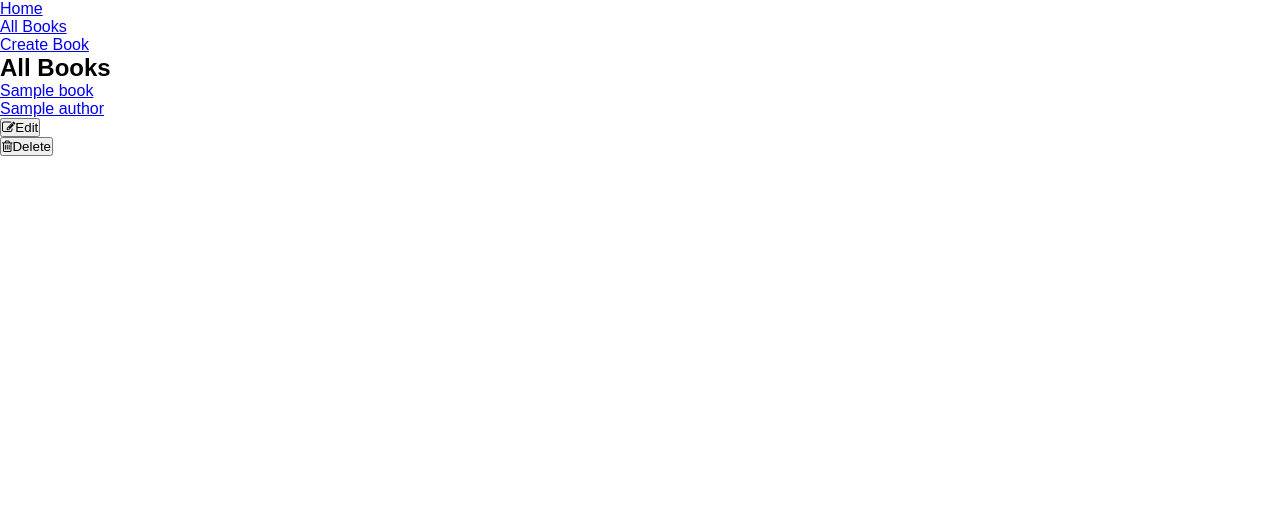
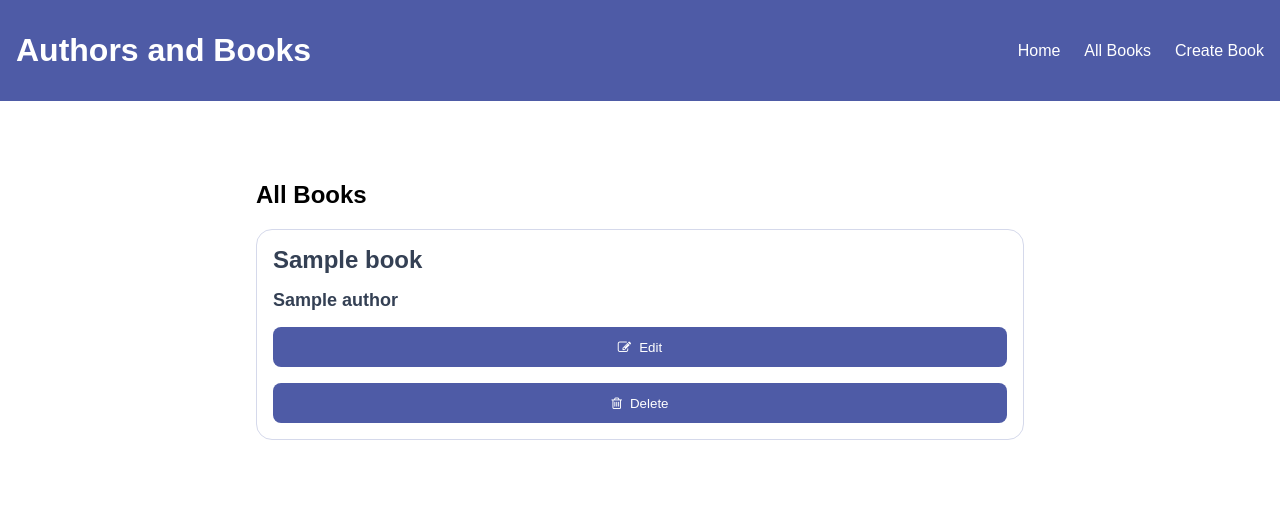
Before and after one commit to kelsiesmurphy/codeclan_homework, a Flask app: page /books in a window 1280 px wide. Shown: the top 519 px of the page. Run offline with Flask 2, Linux system fonts and the light colour scheme; a database or web service that is not in the repository returns one stand-in record (values such as "Sample title"); some libraries are stand-ins or nearby versions.

Commit message:
Adding completed one to many lab

```diff
--- a/week_04/one_to_many_lab/repositories/book_repository.py
+++ b/week_04/one_to_many_lab/repositories/book_repository.py
@@ -36,7 +36,7 @@ def save(book):
 
 def update(book):
     sql = "UPDATE books SET (title, author_id) = (%s, %s) WHERE book_id = %s"
-    values = [book.title, book.author.author_id]
+    values = [book.title, book.author.author_id, book.book_id]
     run_sql(sql, values)
 
 
--- a/week_04/one_to_many_lab/static/style.css
+++ b/week_04/one_to_many_lab/static/style.css
@@ -6,3 +6,108 @@
 body {
     font-family: Arial, Helvetica, sans-serif;
 }
+
+header {
+    background-color: #4E5BA6;
+    padding: 2rem 1rem;
+    display: flex;
+    justify-content: space-between;
+    align-items: center;
+    color: white;
+}
+
+nav>ul {
+    display: flex;
+    gap: 24px;
+    list-style: none;
+}
+
+nav>ul>li>a {
+    color: white;
+    font-weight: 500;
+    text-decoration: none;
+}
+
+nav>ul>li>a:hover {
+    text-decoration: underline;
+}
+
+main {
+    padding: 80px 1rem;
+    max-width: 768px;
+    margin: auto;
+}
+
+h2 {
+    margin-bottom: 20px;
+}
+
+
+input, select, button {
+    border: 1px solid #D5D9EB;
+    padding-inline: 12px;
+    height: 40px;
+    border-radius: 8px;
+}
+
+button {
+    border: none;
+    background-color: #4E5BA6;
+    color: white;
+    font-weight: 500;
+    transition: background-color 0.2s ease-out;
+    cursor: pointer;
+    width: 100%;
+}
+
+div {
+    display: flex;
+    flex-direction: column;
+}
+
+button:hover {
+    background-color: #363F72;
+}
+
+i {
+    margin-right: 8px;
+}
+
+label {
+    font-size: 14px;
+    font-weight: 500;
+    color: #344054;
+    margin-bottom: 4px;
+}
+
+button[type="submit"] {
+    margin-top: 20px;
+}
+
+.book-container {
+    padding: 1rem;
+    border: 1px solid #D5D9EB;
+    display: block;
+    border-radius: 16px;
+    text-decoration: none;
+}
+
+.book-container>div {
+    gap: 16px;
+}
+
+.book-title, .book-author {
+    font-size: 24px;
+    font-weight: 600;
+    color: #344054;
+}
+
+.book-author {
+    font-size: 18px;
+}
+
+.books-wrapper {
+    display: flex;
+    gap: 16px;
+    flex-direction: column;
+}
--- a/week_04/one_to_many_lab/templates/base.html
+++ b/week_04/one_to_many_lab/templates/base.html
@@ -10,6 +10,7 @@
 </head>
 <body>
     <header>
+        <h1>Authors and Books</h1>
         <nav>
             <ul>
                 <li>
@@ -24,9 +25,9 @@
             </ul>
         </nav>
     </header>
-    <body>
+    <main>
         {% block content %}
         {% endblock content %}
-    </body>
+    </main>
 </body>
 </html>
--- a/week_04/one_to_many_lab/templates/books/book.html
+++ b/week_04/one_to_many_lab/templates/books/book.html
@@ -2,6 +2,7 @@
 
 {% block content %}
     <div class="book-container">
+        <div>
             <h2>{{book.title}}</h2>
             <h3>{{book.author.name}}</h3>
             <form action="/books/{{book.book_id}}/edit" method="post">
@@ -11,4 +12,5 @@
                 <button><i class="fa fa-trash-o"></i>Delete</button>
             </form>
         </div>
+    </div>
 {% endblock content%}
--- a/week_04/one_to_many_lab/templates/books/create.html
+++ b/week_04/one_to_many_lab/templates/books/create.html
@@ -1,6 +1,7 @@
 {% extends 'base.html' %}
 
 {% block content %}
+    <h2>Create Book</h2>
     <form action="/books" method="post">
         <div>
             <label for="title">Title:</label>
--- a/week_04/one_to_many_lab/templates/books/edit.html
+++ b/week_04/one_to_many_lab/templates/books/edit.html
@@ -1,6 +1,7 @@
 {% extends 'base.html' %}
 
 {% block content %}
+    <h2>Edit Book</h2>
     <form action="/books/{{book.book_id}}" method="post">
         <div>
             <label for="title">Title:</label>
--- a/week_04/one_to_many_lab/templates/books/index.html
+++ b/week_04/one_to_many_lab/templates/books/index.html
@@ -4,8 +4,8 @@
     <h2>All Books</h2>
     <section class="books-wrapper">
         {% for book in books %}
-            <a href="/books/{{book.book_id}}">
-                <div class="book-container">
+            <a class="book-container"href="/books/{{book.book_id}}">
+                <div>
                     <div class="book-title">{{book.title}}</div>
                     <div class="book-author">{{book.author.name}}</div>
                     <form action="/books/{{book.book_id}}/edit" method="post">
```
Lines whose indentation alone changed are shown as unchanged.
